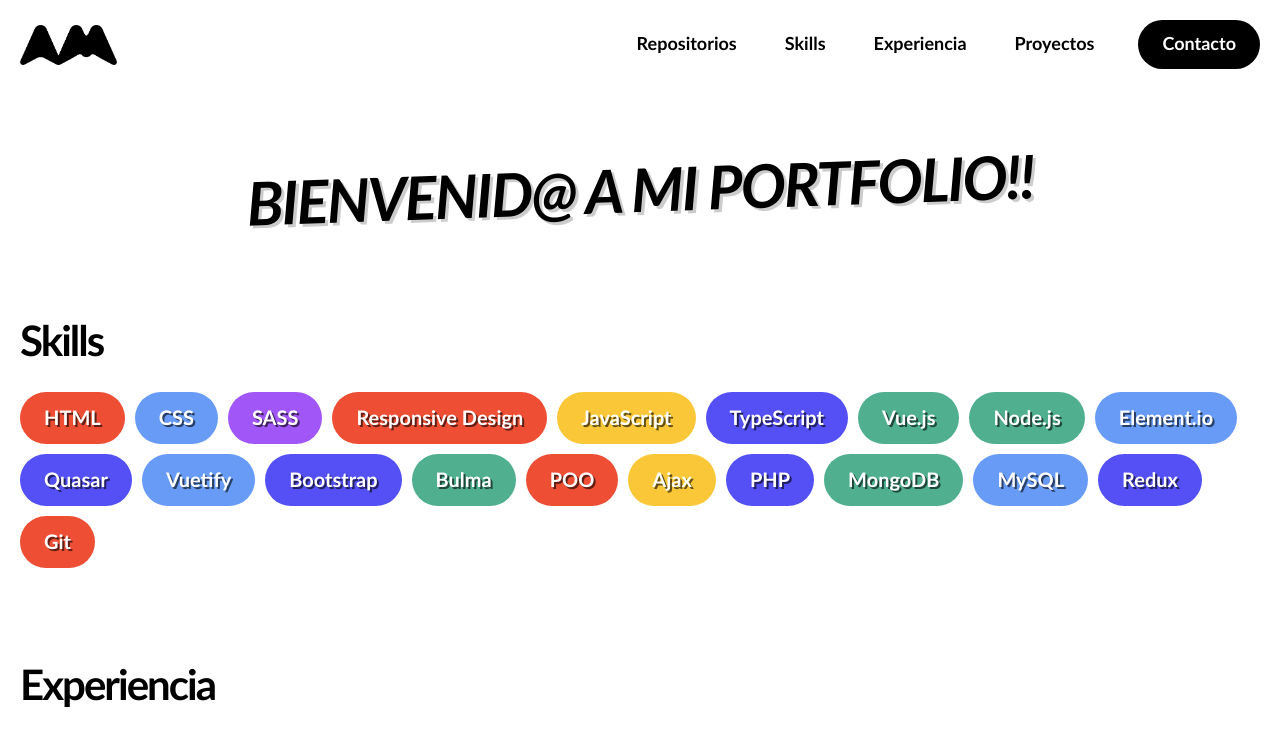
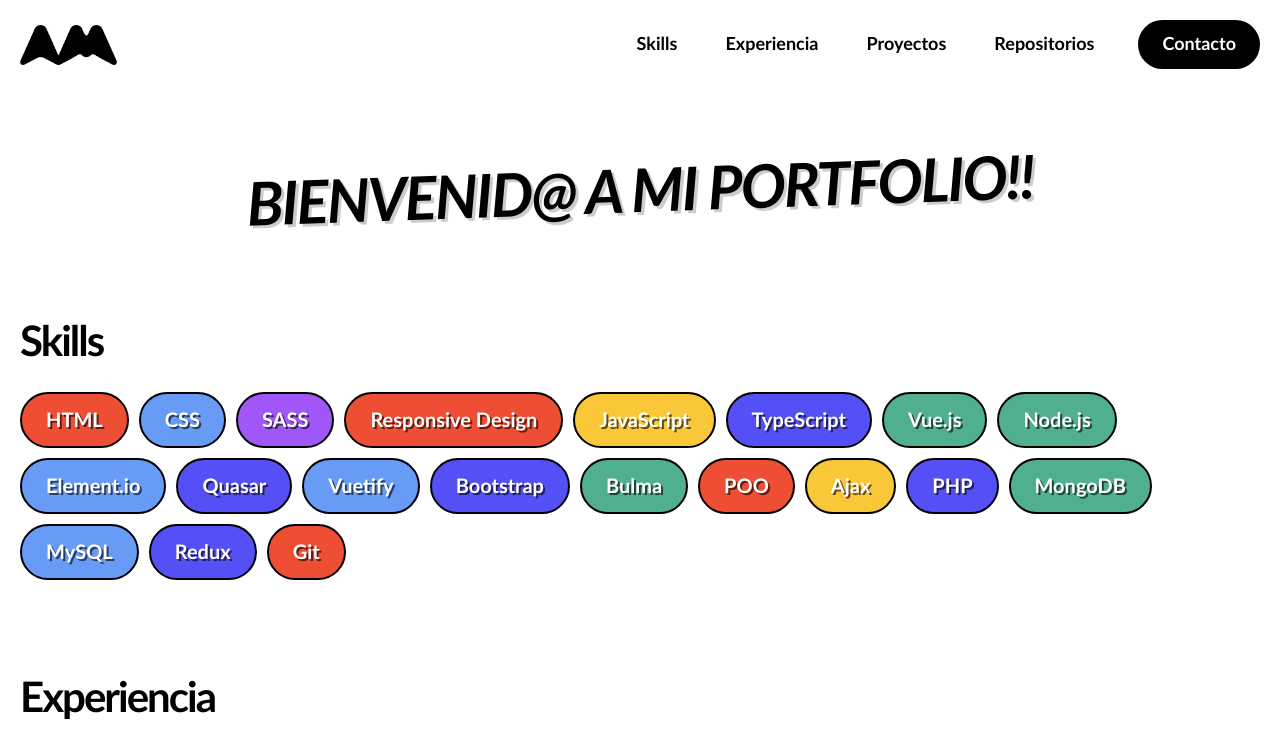
Before and after one commit to Mathiew82/portfolio, a Vue app: page / in a window 1280 px wide. Shown: the top 734 px of the page. Built offline with nearby package versions, Linux system fonts and the light colour scheme.

Commit message:
Agregada la funcionalidad de navegar con el scroll

```diff
--- a/src/App.vue
+++ b/src/App.vue
@@ -5,27 +5,42 @@
       class="logo" />
     <ul>
       <li>
-        <a href="#skills">
+        <a
+          href="#skills"
+          id="skills"
+          @click.prevent="toSection('skills')">
+          Skills
+        </a>
+      </li>
+      <li>
+        <a
+          href="#experience"
+          id="experience"
+          @click.prevent="toSection('experience')">
+          Experiencia
+        </a>
+      </li>
+      <li>
+        <a
+          href="#projects"
+          id="projects"
+          @click.prevent="toSection('projects')">
+          Proyectos
+        </a>
+      </li>
+      <li>
+        <a
+          href="#repos"
+          id="repos"
+          @click.prevent="toSection('repos')">
           Repositorios
         </a>
       </li>
       <li>
-        <a href="#skills">
-          Skills
-        </a>
-      </li>
-      <li>
-        <a href="#experience">
-          Experiencia
-        </a>
-      </li>
-      <li>
-        <a href="#projects">
-          Proyectos
-        </a>
-      </li>
-      <li>
-        <a href="#projects">
+        <a
+          href="#contact"
+          id="contact"
+          @click.prevent="toSection('contact')">
           Contacto
         </a>
       </li>
@@ -55,7 +70,25 @@
 
 <script>
 export default {
-  name: 'App'
+  name: 'App',
+  setup () {
+    // Methods
+    // ------------------------------
+    const toSection = id => {
+      const offsetTop = document.querySelector(`#${id}-content`).offsetTop
+
+      scroll({
+        top: offsetTop,
+        behavior: 'smooth'
+      })
+    }
+
+    // Return
+    // ------------------------------
+    return {
+      toSection
+    }
+  }
 }
 </script>
 
--- a/src/scss/_theme.scss
+++ b/src/scss/_theme.scss
@@ -200,6 +200,7 @@ ul {
   margin-top: 7px;
 
   > li {
+    border: 2px solid var(--black-color);
     border-radius: var(--border-radius-default);
     color: var(--white-color);
     display: inline-block;
--- a/src/views/Home.vue
+++ b/src/views/Home.vue
@@ -1,7 +1,7 @@
 <template>
   <h1 class="tac">Bienvenid@ a mi Portfolio!!</h1>
 
-  <h2>Skills</h2>
+  <h2 id="skills-content">Skills</h2>
   <ul class="skills">
     <li
       v-for="skill in getSkills"
@@ -11,7 +11,7 @@
     </li>
   </ul>
 
-  <h2 class="mt75">Experiencia</h2>
+  <h2 id="experience-content" class="mt75">Experiencia</h2>
   <div class="experience">
     <span class="experience-left-content">
       <img src="/logos/logo_housfy.jpg" class="experience__logo" />
@@ -113,7 +113,7 @@
     </span>
   </div>
 
-  <h2 class="mt75">Proyectos</h2>
+  <h2 id="projects-content" class="mt75">Proyectos</h2>
   <ul class="projects">
     <li>
       <a
@@ -125,7 +125,7 @@
     </li>
   </ul>
 
-  <h2 class="mt75">Repositorios en Github</h2>
+  <h2 id="repos-content" class="mt75">Repositorios en Github</h2>
   <div class="row repos m-negative-row">
     <div
       v-for="repo in getRepos"
```
